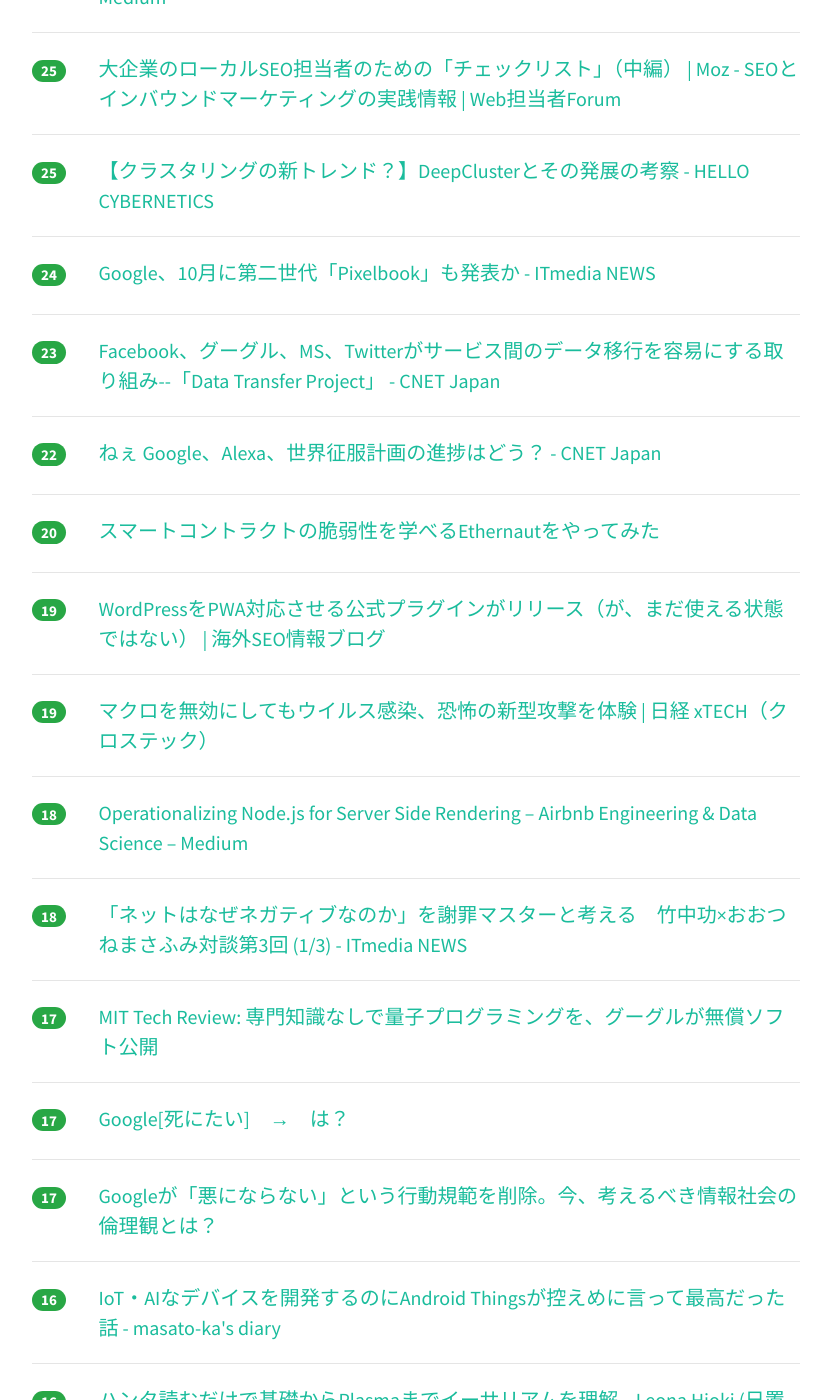
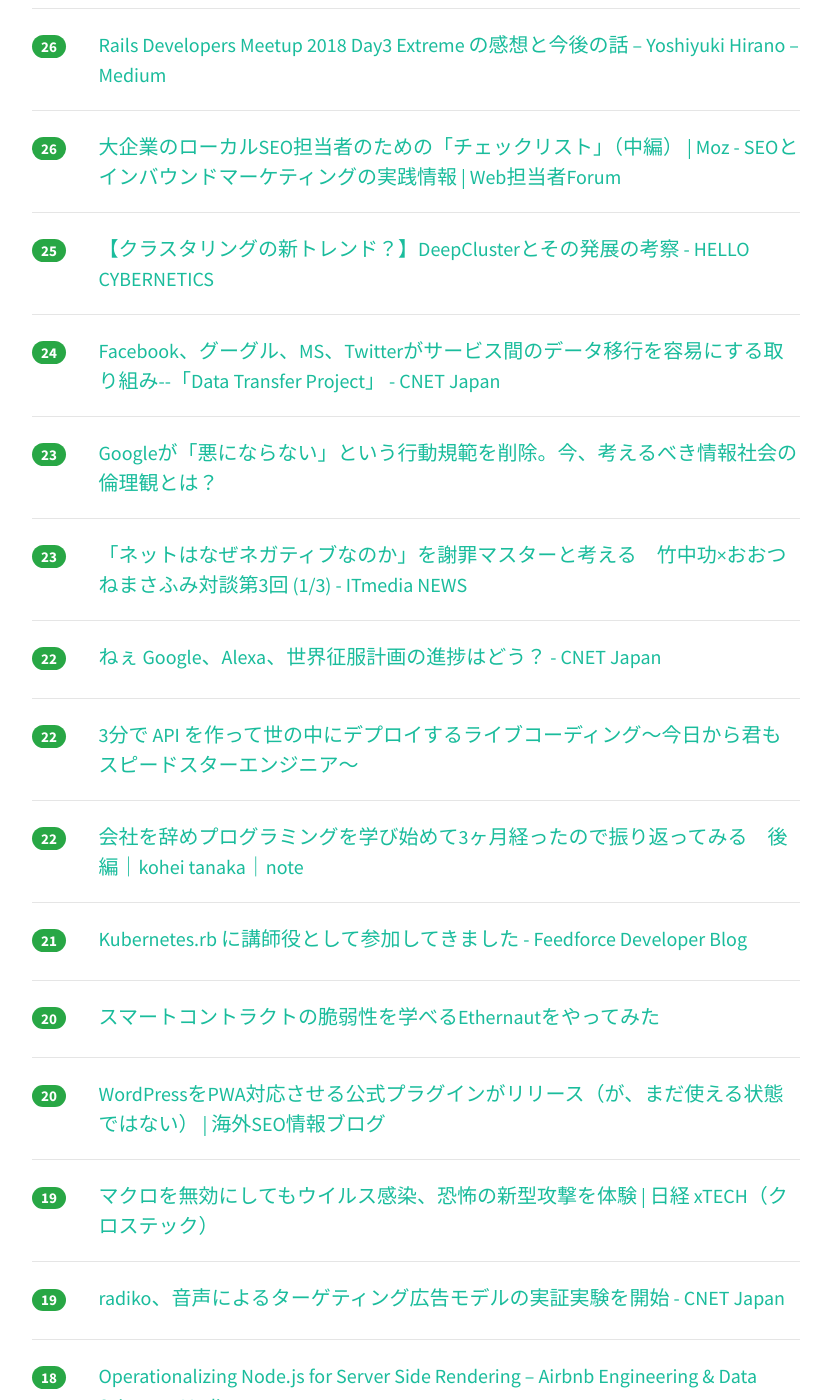
Before and after one commit to yatta47/hatena-matome-site, a Jekyll site: the page built from _posts/2018-07-23-hatena.md, in a window 1280 px wide and 1400 px high, scrolled down 3153 px. Shown: the whole window, without its empty margins (224-1051 px from the left). Built offline with Jekyll 4.4.1, drawn with Linux system fonts in a browser that asks for light colours; nearby versions of some CDN libraries; some of the changed text lies outside the part shown.

Commit message:
Updated 2018-07-23

```diff
--- a/_posts/2018-07-23-hatena.md
+++ b/_posts/2018-07-23-hatena.md
@@ -1,49 +1,49 @@
 ---
 layout: post
 title:  "2018-07-23 はてぶIT"
-date:   2018-07-23 20:02:11
+date:   2018-07-23 21:02:28
 tags: [it-hotentry]
 ---
-63 件のデータあり
+67 件のデータあり
 
 <hr><div class="row">
-<div class="col-1"><span class="badge badge-pill badge-success h2">310</span></div>
+<div class="col-1"><span class="badge badge-pill badge-success h2">318</span></div>
 <div class="col-11"><a href='http://keiku.hatenablog.jp/entry/2018/07/22/220158' target='_blank'>GANによる超解像がもたらす新しい方向性と「The Perception-Distortion Tradeoff」の話 - Think more, try less</a></div>
 </div>
 <hr>
 <div class="row">
-<div class="col-1"><span class="badge badge-pill badge-success h2">260</span></div>
+<div class="col-1"><span class="badge badge-pill badge-success h2">306</span></div>
 <div class="col-11"><a href='http://simplearchitect.hatenablog.com/entry/2018/07/23/080324' target='_blank'>メタファーを身につけてプログラミングの生産性を向上させる - メソッド屋のブログ</a></div>
 </div>
 <hr>
 <div class="row">
-<div class="col-1"><span class="badge badge-pill badge-success h2">237</span></div>
+<div class="col-1"><span class="badge badge-pill badge-success h2">262</span></div>
+<div class="col-11"><a href='https://liginc.co.jp/402897' target='_blank'>デザインがしっくりこないときに試すこと10選【新米デザイナー向け】 | 東京上野のWeb制作会社LIG</a></div>
+</div>
+<hr>
+<div class="row">
+<div class="col-1"><span class="badge badge-pill badge-success h2">258</span></div>
 <div class="col-11"><a href='http://www.itmedia.co.jp/news/articles/1807/23/news042.html' target='_blank'>Google、Microsoft、Facebook、Twitterがユーザーデータ移行プロジェクト「DTP」立ち上げ - ITmedia NEWS</a></div>
 </div>
 <hr>
 <div class="row">
-<div class="col-1"><span class="badge badge-pill badge-success h2">237</span></div>
-<div class="col-11"><a href='https://liginc.co.jp/402897' target='_blank'>デザインがしっくりこないときに試すこと10選【新米デザイナー向け】 | 東京上野のWeb制作会社LIG</a></div>
-</div>
-<hr>
-<div class="row">
-<div class="col-1"><span class="badge badge-pill badge-success h2">196</span></div>
+<div class="col-1"><span class="badge badge-pill badge-success h2">214</span></div>
 <div class="col-11"><a href='https://qiita.com/kaizen_nagoya/items/33c9f33581e6886f8ad8' target='_blank'>プログラムは音楽だ</a></div>
 </div>
 <hr>
 <div class="row">
-<div class="col-1"><span class="badge badge-pill badge-success h2">186</span></div>
+<div class="col-1"><span class="badge badge-pill badge-success h2">199</span></div>
 <div class="col-11"><a href='https://qiita.com/po3rin/items/9638eab0a6a70faca86e' target='_blank'>Vue.js + Go言語 + PAY.JP でクレジットカード決済できるWEBアプリケーション実装ハンズオン</a></div>
 </div>
 <hr>
 <div class="row">
-<div class="col-1"><span class="badge badge-pill badge-success h2">148</span></div>
-<div class="col-11"><a href='https://fundbook.co.jp/18cases-ma-it/' target='_blank'>【専門家が解説】Webサイト売却で6億2000万円？IT業界のM＆A事例18選 | M&Aプラットフォーム FUNDBOOK（ファンドブック）</a></div>
+<div class="col-1"><span class="badge badge-pill badge-success h2">185</span></div>
+<div class="col-11"><a href='https://paiza.jp/works/ai_ml_lp' target='_blank'>ロシアの美少女ハッカーによるAI機械学習入門【CV上坂すみれ】｜paizaラーニング</a></div>
 </div>
 <hr>
 <div class="row">
-<div class="col-1"><span class="badge badge-pill badge-success h2">146</span></div>
-<div class="col-11"><a href='https://paiza.jp/works/ai_ml_lp' target='_blank'>ロシアの美少女ハッカーによるAI機械学習入門【CV上坂すみれ】｜paizaラーニング</a></div>
+<div class="col-1"><span class="badge badge-pill badge-success h2">150</span></div>
+<div class="col-11"><a href='https://fundbook.co.jp/18cases-ma-it/' target='_blank'>【専門家が解説】Webサイト売却で6億2000万円？IT業界のM＆A事例18選 | M&Aプラットフォーム FUNDBOOK（ファンドブック）</a></div>
 </div>
 <hr>
 <div class="row">
@@ -52,13 +52,23 @@ tags: [it-hotentry]
 </div>
 <hr>
 <div class="row">
-<div class="col-1"><span class="badge badge-pill badge-success h2">95</span></div>
+<div class="col-1"><span class="badge badge-pill badge-success h2">102</span></div>
 <div class="col-11"><a href='https://www.slideshare.net/JSUXDesign/ddd-99098285' target='_blank'>DDDとクリーンアーキテクチャでサーバーアプリケーションを作っている話</a></div>
 </div>
 <hr>
 <div class="row">
-<div class="col-1"><span class="badge badge-pill badge-success h2">79</span></div>
+<div class="col-1"><span class="badge badge-pill badge-success h2">80</span></div>
 <div class="col-11"><a href='https://jtwp470.hatenablog.jp/entry/2018/07/22/225723' target='_blank'>Google Cloudの障害レポートを読んだ - jtwp470’s blog</a></div>
+</div>
+<hr>
+<div class="row">
+<div class="col-1"><span class="badge badge-pill badge-success h2">65</span></div>
+<div class="col-11"><a href='http://www.itmedia.co.jp/news/articles/1807/23/news032.html' target='_blank'>ロボットスーツ、被災地活躍の舞台裏　「社内でかき集め、大急ぎでプログラム書き換えた」──西日本豪雨で - ITmedia NEWS</a></div>
+</div>
+<hr>
+<div class="row">
+<div class="col-1"><span class="badge badge-pill badge-success h2">65</span></div>
+<div class="col-11"><a href='https://prtimes.jp/main/html/rd/p/000000003.000035825.html' target='_blank'>堀江貴文主宰の新しい高校、ゼロ高等学院が開校。その開校記念記者会見を7/26(木)に行います。｜SNS education株式会社のプレスリリース</a></div>
 </div>
 <hr>
 <div class="row">
@@ -67,27 +77,17 @@ tags: [it-hotentry]
 </div>
 <hr>
 <div class="row">
-<div class="col-1"><span class="badge badge-pill badge-success h2">61</span></div>
-<div class="col-11"><a href='http://www.itmedia.co.jp/news/articles/1807/23/news032.html' target='_blank'>ロボットスーツ、被災地活躍の舞台裏　「社内でかき集め、大急ぎでプログラム書き換えた」──西日本豪雨で - ITmedia NEWS</a></div>
-</div>
-<hr>
-<div class="row">
 <div class="col-1"><span class="badge badge-pill badge-success h2">54</span></div>
 <div class="col-11"><a href='https://paiza.jp/works/ai_ml_lp/index_mobile' target='_blank'>ロシアの美少女ハッカーによるAI機械学習入門【CV上坂すみれ】｜paizaラーニング</a></div>
 </div>
 <hr>
 <div class="row">
-<div class="col-1"><span class="badge badge-pill badge-success h2">48</span></div>
-<div class="col-11"><a href='https://prtimes.jp/main/html/rd/p/000000003.000035825.html' target='_blank'>堀江貴文主宰の新しい高校、ゼロ高等学院が開校。その開校記念記者会見を7/26(木)に行います。｜SNS education株式会社のプレスリリース</a></div>
+<div class="col-1"><span class="badge badge-pill badge-success h2">49</span></div>
+<div class="col-11"><a href='https://gigazine.net/news/20180723-farewell-google-maps/' target='_blank'>Googleマップが値上げされても「避難先候補」となる代替オンラインマップは豊富に存在している - GIGAZINE</a></div>
 </div>
 <hr>
 <div class="row">
 <div class="col-1"><span class="badge badge-pill badge-success h2">46</span></div>
-<div class="col-11"><a href='https://gigazine.net/news/20180723-farewell-google-maps/' target='_blank'>Googleマップが値上げされても「避難先候補」となる代替オンラインマップは豊富に存在している - GIGAZINE</a></div>
-</div>
-<hr>
-<div class="row">
-<div class="col-1"><span class="badge badge-pill badge-success h2">44</span></div>
 <div class="col-11"><a href='http://masato-ka.hatenablog.com/entry/2018/07/22/202525' target='_blank'>IoT・AIなデバイスを開発するのにAndroid Thingsが控えめに言って最高だった話 - masato-ka's diary</a></div>
 </div>
 <hr>
@@ -97,8 +97,18 @@ tags: [it-hotentry]
 </div>
 <hr>
 <div class="row">
-<div class="col-1"><span class="badge badge-pill badge-success h2">38</span></div>
+<div class="col-1"><span class="badge badge-pill badge-success h2">40</span></div>
 <div class="col-11"><a href='https://developer.kaizenplatform.com/entry/takus/2018-07-23' target='_blank'>リモートワークと心理的安全性と雑談、あるいは小咄 (こばなし) の話 - Kaizen Platform 開発者ブログ</a></div>
+</div>
+<hr>
+<div class="row">
+<div class="col-1"><span class="badge badge-pill badge-success h2">39</span></div>
+<div class="col-11"><a href='https://japanese.engadget.com/2018/07/22/360-theta/' target='_blank'>360°動画革命へ、THETAが再び本気。プラグインストアオープンで用途無限大に - Engadget 日本版</a></div>
+</div>
+<hr>
+<div class="row">
+<div class="col-1"><span class="badge badge-pill badge-success h2">39</span></div>
+<div class="col-11"><a href='https://www.mermirai.com/entry/2018/07/23/platform-mercari' target='_blank'>テクノロジーを使って不正出品はどこまで見つけることができるか。諦めないメルカリの取り組み - メルミライ - 未来を見るメディア</a></div>
 </div>
 <hr>
 <div class="row">
@@ -108,17 +118,7 @@ tags: [it-hotentry]
 <hr>
 <div class="row">
 <div class="col-1"><span class="badge badge-pill badge-success h2">35</span></div>
-<div class="col-11"><a href='https://japanese.engadget.com/2018/07/22/360-theta/' target='_blank'>360°動画革命へ、THETAが再び本気。プラグインストアオープンで用途無限大に - Engadget 日本版</a></div>
-</div>
-<hr>
-<div class="row">
-<div class="col-1"><span class="badge badge-pill badge-success h2">34</span></div>
 <div class="col-11"><a href='https://coliss.com/articles/build-websites/operation/css/css-color-gradients-collection.html' target='_blank'>制作者はなんと15歳のイケメン！今風の美しいCSSグラデーションがコピペで簡単に利用できる -Gradient Hunt | コリス</a></div>
-</div>
-<hr>
-<div class="row">
-<div class="col-1"><span class="badge badge-pill badge-success h2">34</span></div>
-<div class="col-11"><a href='https://www.mermirai.com/entry/2018/07/23/platform-mercari' target='_blank'>テクノロジーを使って不正出品はどこまで見つけることができるか。諦めないメルカリの取り組み - メルミライ - 未来を見るメディア</a></div>
 </div>
 <hr>
 <div class="row">
@@ -132,13 +132,18 @@ tags: [it-hotentry]
 </div>
 <hr>
 <div class="row">
-<div class="col-1"><span class="badge badge-pill badge-success h2">29</span></div>
+<div class="col-1"><span class="badge badge-pill badge-success h2">31</span></div>
 <div class="col-11"><a href='http://nlab.itmedia.co.jp/nl/articles/1807/23/news075.html' target='_blank'>着てみた感想は「かなり冷たい！」　JAXAの最新技術を生かした「冷却下着」を体験 - ねとらぼ</a></div>
 </div>
 <hr>
 <div class="row">
-<div class="col-1"><span class="badge badge-pill badge-success h2">28</span></div>
+<div class="col-1"><span class="badge badge-pill badge-success h2">30</span></div>
 <div class="col-11"><a href='https://webdesign-trends.net/entry/6378' target='_blank'>ブーム到来か。ノングリッドデザインの魅力と参考になるWebサイト | Web Design Trends</a></div>
+</div>
+<hr>
+<div class="row">
+<div class="col-1"><span class="badge badge-pill badge-success h2">27</span></div>
+<div class="col-11"><a href='http://www.itmedia.co.jp/news/articles/1807/23/news043.html' target='_blank'>Google、10月に第二世代「Pixelbook」も発表か - ITmedia NEWS</a></div>
 </div>
 <hr>
 <div class="row">
@@ -152,7 +157,7 @@ tags: [it-hotentry]
 </div>
 <hr>
 <div class="row">
-<div class="col-1"><span class="badge badge-pill badge-success h2">25</span></div>
+<div class="col-1"><span class="badge badge-pill badge-success h2">26</span></div>
 <div class="col-11"><a href='https://webtan.impress.co.jp/e/2018/07/23/29836' target='_blank'>大企業のローカルSEO担当者のための「チェックリスト」（中編） | Moz - SEOとインバウンドマーケティングの実践情報 | Web担当者Forum</a></div>
 </div>
 <hr>
@@ -163,12 +168,17 @@ tags: [it-hotentry]
 <hr>
 <div class="row">
 <div class="col-1"><span class="badge badge-pill badge-success h2">24</span></div>
-<div class="col-11"><a href='http://www.itmedia.co.jp/news/articles/1807/23/news043.html' target='_blank'>Google、10月に第二世代「Pixelbook」も発表か - ITmedia NEWS</a></div>
+<div class="col-11"><a href='https://japan.cnet.com/article/35122834/' target='_blank'>Facebook、グーグル、MS、Twitterがサービス間のデータ移行を容易にする取り組み--「Data Transfer Project」 - CNET Japan</a></div>
 </div>
 <hr>
 <div class="row">
 <div class="col-1"><span class="badge badge-pill badge-success h2">23</span></div>
-<div class="col-11"><a href='https://japan.cnet.com/article/35122834/' target='_blank'>Facebook、グーグル、MS、Twitterがサービス間のデータ移行を容易にする取り組み--「Data Transfer Project」 - CNET Japan</a></div>
+<div class="col-11"><a href='https://unleash.tokyo/2018/07/23/googlecodeofconduct/' target='_blank'>Googleが「悪にならない」という行動規範を削除。今、考えるべき情報社会の倫理観とは？</a></div>
+</div>
+<hr>
+<div class="row">
+<div class="col-1"><span class="badge badge-pill badge-success h2">23</span></div>
+<div class="col-11"><a href='http://www.itmedia.co.jp/news/articles/1807/23/news112.html' target='_blank'>「ネットはなぜネガティブなのか」を謝罪マスターと考える　竹中功×おおつねまさふみ対談第3回 (1/3) - ITmedia NEWS</a></div>
 </div>
 <hr>
 <div class="row">
@@ -177,12 +187,27 @@ tags: [it-hotentry]
 </div>
 <hr>
 <div class="row">
+<div class="col-1"><span class="badge badge-pill badge-success h2">22</span></div>
+<div class="col-11"><a href='https://qiita.com/numanomanu/items/7bb6542961a2c567f05c' target='_blank'>3分で API を作って世の中にデプロイするライブコーディング〜今日から君もスピードスターエンジニア〜</a></div>
+</div>
+<hr>
+<div class="row">
+<div class="col-1"><span class="badge badge-pill badge-success h2">22</span></div>
+<div class="col-11"><a href='https://note.mu/kolife01/n/n01fb289cd781' target='_blank'>会社を辞めプログラミングを学び始めて3ヶ月経ったので振り返ってみる　後編｜kohei tanaka｜note</a></div>
+</div>
+<hr>
+<div class="row">
+<div class="col-1"><span class="badge badge-pill badge-success h2">21</span></div>
+<div class="col-11"><a href='https://developer.feedforce.jp/entry/2018/07/23/140133' target='_blank'>Kubernetes.rb に講師役として参加してきました - Feedforce Developer Blog</a></div>
+</div>
+<hr>
+<div class="row">
 <div class="col-1"><span class="badge badge-pill badge-success h2">20</span></div>
 <div class="col-11"><a href='https://qiita.com/Mr_Y/items/4a4051538585ce0c85bf' target='_blank'>スマートコントラクトの脆弱性を学べるEthernautをやってみた</a></div>
 </div>
 <hr>
 <div class="row">
-<div class="col-1"><span class="badge badge-pill badge-success h2">19</span></div>
+<div class="col-1"><span class="badge badge-pill badge-success h2">20</span></div>
 <div class="col-11"><a href='https://www.suzukikenichi.com/blog/wordpress-plugin-for-progressive-web-apps/' target='_blank'>WordPressをPWA対応させる公式プラグインがリリース（が、まだ使える状態ではない） | 海外SEO情報ブログ</a></div>
 </div>
 <hr>
@@ -192,28 +217,28 @@ tags: [it-hotentry]
 </div>
 <hr>
 <div class="row">
+<div class="col-1"><span class="badge badge-pill badge-success h2">19</span></div>
+<div class="col-11"><a href='https://japan.cnet.com/article/35122884/' target='_blank'>radiko、音声によるターゲティング広告モデルの実証実験を開始 - CNET Japan</a></div>
+</div>
+<hr>
+<div class="row">
 <div class="col-1"><span class="badge badge-pill badge-success h2">18</span></div>
 <div class="col-11"><a href='https://medium.com/airbnb-engineering/c5ba718acfc9' target='_blank'>Operationalizing Node.js for Server Side Rendering – Airbnb Engineering & Data Science – Medium</a></div>
 </div>
 <hr>
 <div class="row">
 <div class="col-1"><span class="badge badge-pill badge-success h2">18</span></div>
-<div class="col-11"><a href='http://www.itmedia.co.jp/news/articles/1807/23/news112.html' target='_blank'>「ネットはなぜネガティブなのか」を謝罪マスターと考える　竹中功×おおつねまさふみ対談第3回 (1/3) - ITmedia NEWS</a></div>
-</div>
-<hr>
-<div class="row">
-<div class="col-1"><span class="badge badge-pill badge-success h2">17</span></div>
 <div class="col-11"><a href='https://www.technologyreview.jp/s/96269/google-wants-to-make-programming-quantum-computers-easier/' target='_blank'>MIT Tech Review: 専門知識なしで量子プログラミングを、グーグルが無償ソフト公開</a></div>
 </div>
 <hr>
 <div class="row">
 <div class="col-1"><span class="badge badge-pill badge-success h2">17</span></div>
-<div class="col-11"><a href='https://anond.hatelabo.jp/20180723104016' target='_blank'>Google[死にたい]　→　は？</a></div>
+<div class="col-11"><a href='https://medium.com/@leonahioki/555a6a18f903' target='_blank'>ハンタ読むだけで基礎からPlasmaまでイーサリアムを理解 – Leona Hioki (日置 玲於奈 ) – Medium</a></div>
 </div>
 <hr>
 <div class="row">
 <div class="col-1"><span class="badge badge-pill badge-success h2">17</span></div>
-<div class="col-11"><a href='https://unleash.tokyo/2018/07/23/googlecodeofconduct/' target='_blank'>Googleが「悪にならない」という行動規範を削除。今、考えるべき情報社会の倫理観とは？</a></div>
+<div class="col-11"><a href='https://anond.hatelabo.jp/20180723104016' target='_blank'>Google[死にたい]　→　は？</a></div>
 </div>
 <hr>
 <div class="row">
@@ -223,12 +248,7 @@ tags: [it-hotentry]
 <hr>
 <div class="row">
 <div class="col-1"><span class="badge badge-pill badge-success h2">16</span></div>
-<div class="col-11"><a href='https://medium.com/@leonahioki/555a6a18f903' target='_blank'>ハンタ読むだけで基礎からPlasmaまでイーサリアムを理解 – Leona Hioki (日置 玲於奈 ) – Medium</a></div>
-</div>
-<hr>
-<div class="row">
-<div class="col-1"><span class="badge badge-pill badge-success h2">16</span></div>
-<div class="col-11"><a href='https://developer.feedforce.jp/entry/2018/07/23/140133' target='_blank'>Kubernetes.rb に講師役として参加してきました - Feedforce Developer Blog</a></div>
+<div class="col-11"><a href='http://www.itmedia.co.jp/news/articles/1807/23/news106.html' target='_blank'>「AIメーカー」登場　画像認識AI、誰でも簡単に作れる　「ポケモン判定」「バイクメーカー判定」など続々 - ITmedia NEWS</a></div>
 </div>
 <hr>
 <div class="row">
@@ -239,16 +259,6 @@ tags: [it-hotentry]
 <div class="row">
 <div class="col-1"><span class="badge badge-pill badge-success h2">15</span></div>
 <div class="col-11"><a href='http://www.itmedia.co.jp/news/articles/1807/22/news011.html' target='_blank'>AIであなたの動きを誰かが真似る、その仕組み - ITmedia NEWS</a></div>
-</div>
-<hr>
-<div class="row">
-<div class="col-1"><span class="badge badge-pill badge-success h2">15</span></div>
-<div class="col-11"><a href='https://japan.cnet.com/article/35122884/' target='_blank'>radiko、音声によるターゲティング広告モデルの実証実験を開始 - CNET Japan</a></div>
-</div>
-<hr>
-<div class="row">
-<div class="col-1"><span class="badge badge-pill badge-success h2">14</span></div>
-<div class="col-11"><a href='https://qiita.com/numanomanu/items/7bb6542961a2c567f05c' target='_blank'>3分で API を作って世の中にデプロイするライブコーディング〜今日から君もスピードスターエンジニア〜</a></div>
 </div>
 <hr>
 <div class="row">
@@ -268,6 +278,11 @@ tags: [it-hotentry]
 <hr>
 <div class="row">
 <div class="col-1"><span class="badge badge-pill badge-success h2">11</span></div>
+<div class="col-11"><a href='https://gigazine.net/news/20180723-corning-gorilla-glass-6/' target='_blank'>スマホ向け強化ガラス「ゴリラガラス6」が登場、平均15回の落下に耐える超頑丈ガラス - GIGAZINE</a></div>
+</div>
+<hr>
+<div class="row">
+<div class="col-1"><span class="badge badge-pill badge-success h2">11</span></div>
 <div class="col-11"><a href='https://gradienthunt.com/' target='_blank'>Gradient Hunt - Beautiful Color Gradients</a></div>
 </div>
 <hr>
@@ -278,22 +293,32 @@ tags: [it-hotentry]
 <hr>
 <div class="row">
 <div class="col-1"><span class="badge badge-pill badge-success h2">10</span></div>
-<div class="col-11"><a href='https://gigazine.net/news/20180723-corning-gorilla-glass-6/' target='_blank'>スマホ向け強化ガラス「ゴリラガラス6」が登場、平均15回の落下に耐える超頑丈ガラス - GIGAZINE</a></div>
+<div class="col-11"><a href='https://evergreen.surge.sh/' target='_blank'>Evergreen</a></div>
 </div>
 <hr>
 <div class="row">
 <div class="col-1"><span class="badge badge-pill badge-success h2">10</span></div>
-<div class="col-11"><a href='https://evergreen.surge.sh/' target='_blank'>Evergreen</a></div>
-</div>
-<hr>
-<div class="row">
-<div class="col-1"><span class="badge badge-pill badge-success h2">9</span></div>
 <div class="col-11"><a href='https://www.newsweekjapan.jp/stories/technology/2018/07/post-10641.php' target='_blank'>遺伝子組み換え「安全」と科学者、それでも不信感が消えない理由 | テクノロジー | 最新記事 | ニューズウィーク日本版 オフィシャルサイト</a></div>
 </div>
 <hr>
 <div class="row">
 <div class="col-1"><span class="badge badge-pill badge-success h2">8</span></div>
 <div class="col-11"><a href='https://jp.techcrunch.com/2018/07/21/2018-07-20-tempows-bluetooth-stack-can-improve-your-tv-setup/' target='_blank'>ひとつのBluetooth出力を複数のスピーカーで聴けるTempowの改造プロトコル | TechCrunch Japan</a></div>
+</div>
+<hr>
+<div class="row">
+<div class="col-1"><span class="badge badge-pill badge-success h2">8</span></div>
+<div class="col-11"><a href='http://www.mermirai.com/entry/2018/07/23/platform-mercari' target='_blank'>テクノロジーを使って不正出品はどこまで見つけることができるか。諦めないメルカリの取り組み - メルミライ - 未来を見るメディア</a></div>
+</div>
+<hr>
+<div class="row">
+<div class="col-1"><span class="badge badge-pill badge-success h2">8</span></div>
+<div class="col-11"><a href='https://twop.agile.esm.co.jp/i-like-tdd-16d9ce2c2201' target='_blank'>i-like-tdd-16d9ce2c2201</a></div>
+</div>
+<hr>
+<div class="row">
+<div class="col-1"><span class="badge badge-pill badge-success h2">8</span></div>
+<div class="col-11"><a href='https://tech.nikkeibp.co.jp/atcl/nxt/news/18/02072/' target='_blank'>スタディスト事件、作業ミスを不正アクセスと検知し情報流出はなかったと報告 | 日経 xTECH（クロステック）</a></div>
 </div>
 <hr>
 <div class="row">
@@ -307,13 +332,8 @@ tags: [it-hotentry]
 </div>
 <hr>
 <div class="row">
-<div class="col-1"><span class="badge badge-pill badge-success h2">7</span></div>
-<div class="col-11"><a href='https://twop.agile.esm.co.jp/i-like-tdd-16d9ce2c2201' target='_blank'>i-like-tdd-16d9ce2c2201</a></div>
-</div>
-<hr>
-<div class="row">
 <div class="col-1"><span class="badge badge-pill badge-success h2">6</span></div>
-<div class="col-11"><a href='http://www.mermirai.com/entry/2018/07/23/platform-mercari' target='_blank'>テクノロジーを使って不正出品はどこまで見つけることができるか。諦めないメルカリの取り組み - メルミライ - 未来を見るメディア</a></div>
+<div class="col-11"><a href='http://kai-you.net/article/55784' target='_blank'>本田圭佑がGithubユーザーに？ 本当かどうか関係者に聞いた結果… - KAI-YOU.net</a></div>
 </div>
 <hr>
 <div class="row">
```
